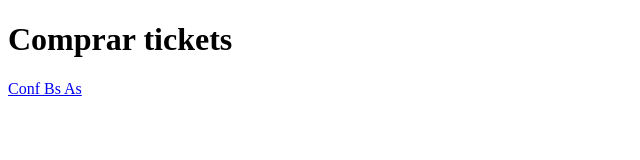
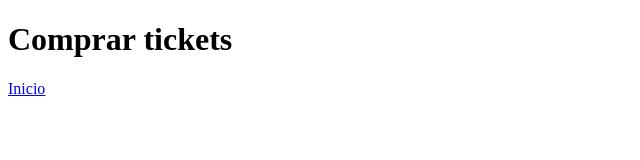
Before and after one commit to Jaquelin32/tpintegradorfront, a plain HTML site: page Comprar tickets.html in a window 1280 px wide. Shown: the full height of the page, 0-640 px from the left. Drawn offline with Linux system fonts and the light colour scheme.

Commit message:
tercer commit

```diff
--- a/Comprar tickets.html
+++ b/Comprar tickets.html
@@ -11,7 +11,7 @@
 <body>
     <h1>Comprar tickets</h1>
     <nav>
-        <a href="index.html">Conf Bs As</a>
+        <a href="index.html">Inicio</a>
     </nav>
 
 </body>
```
Also changed, not shown: Conviertete en orador.html (+1 -1 lines), El lugar y la fecha.html (+1 -1 lines), La conferencia.html (+1 -1 lines), Los creadores.html (+1 -1 lines).
